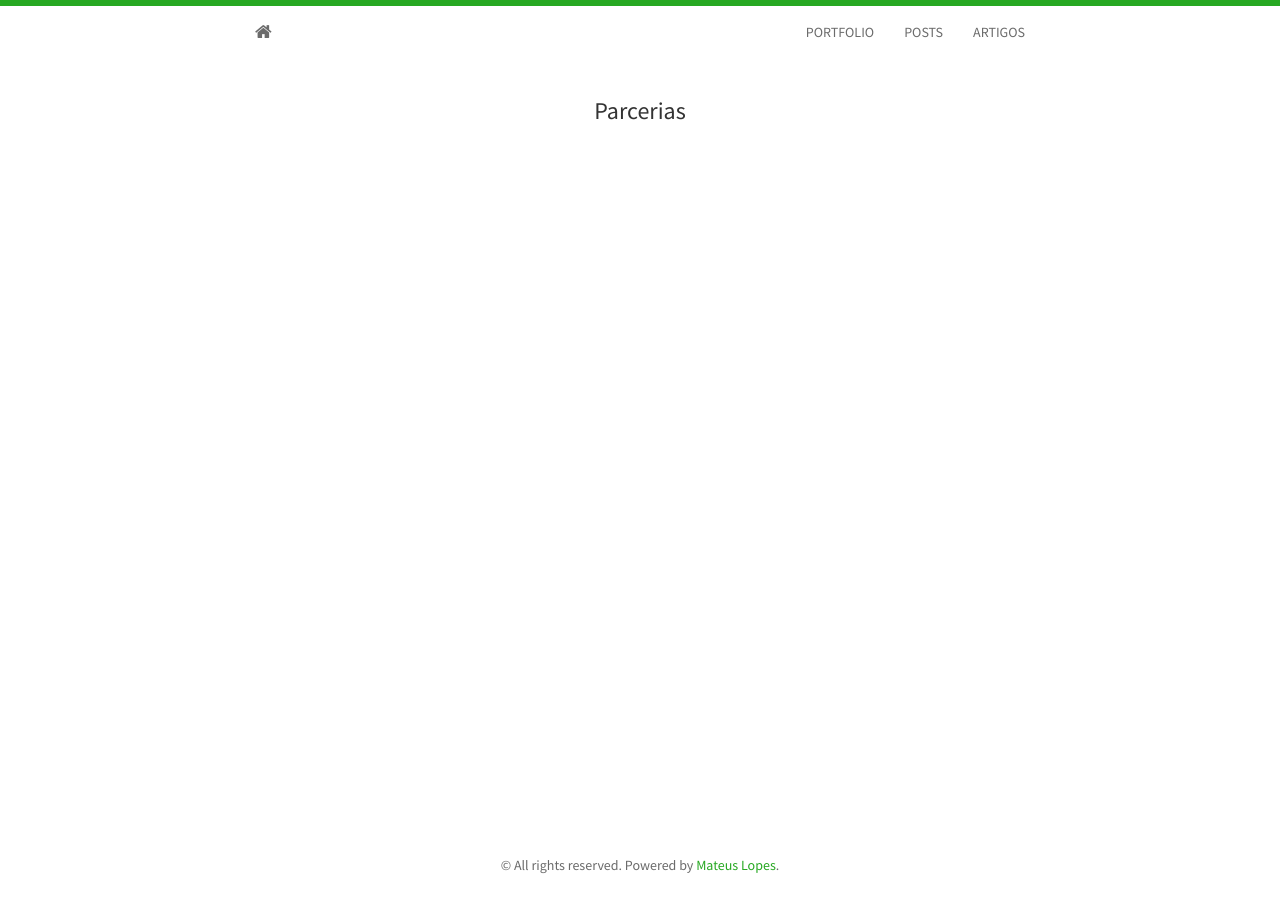
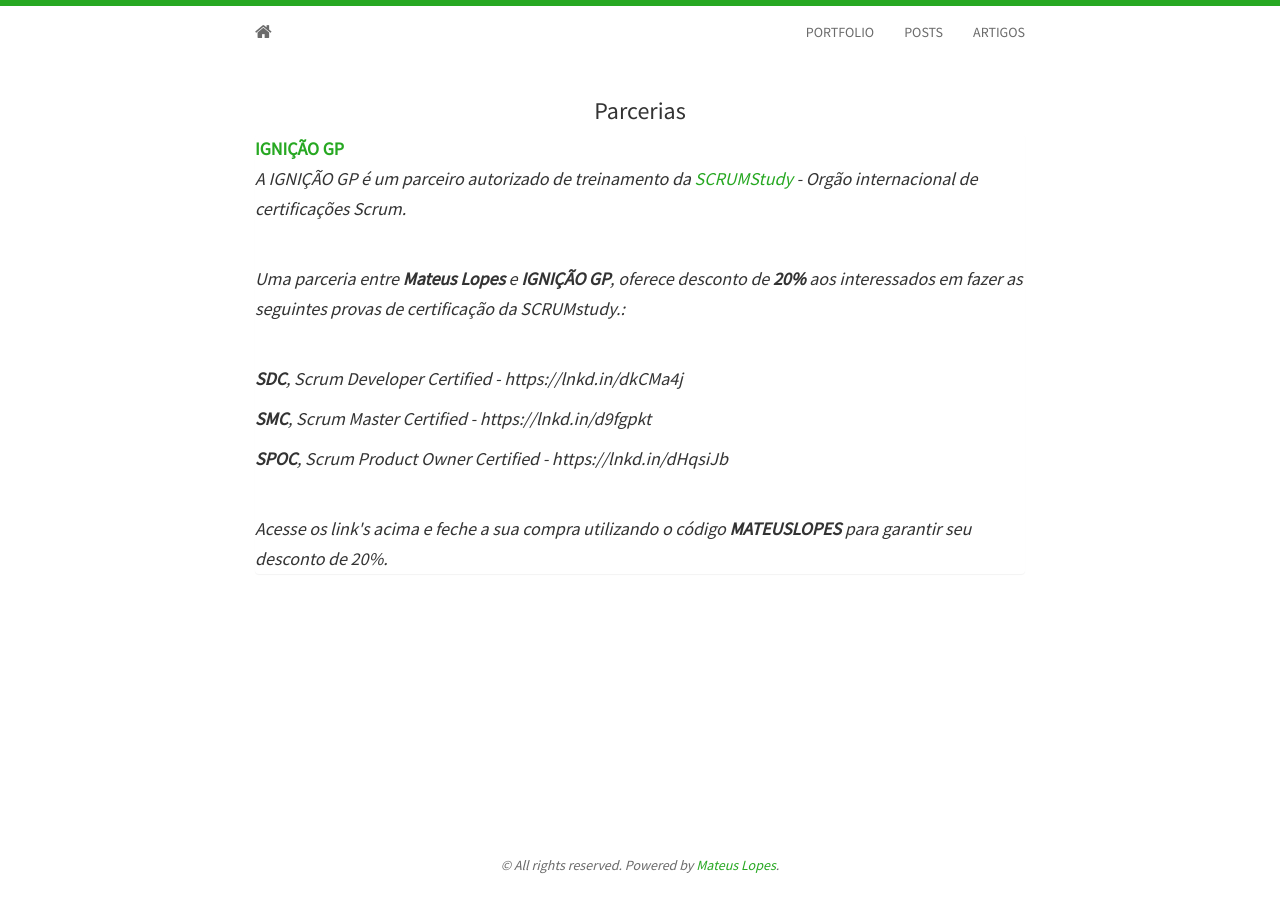
Before and after one commit to mateusbtlopes/mateusbtlopes.github.io, a Jekyll site: the page built from parcerias.html, in a window 1280 px wide. Built offline with Jekyll 4.4.1, drawn with Linux system fonts in a browser that asks for light colours; nearby versions of some CDN libraries.

Commit message:
Update parcerias.html

```diff
--- a/_includes/parcerias.html
+++ b/_includes/parcerias.html
@@ -2,6 +2,18 @@
 <div class="container">
   <h3>Parcerias</h3>
 	  <div class="panel panel-default">
+		<h5>
+		<strong><a href="http://ignicaogp.com.br/home/" target="_blank">IGNIÇÃO GP</a></strong>
+		<p><i>A IGNIÇÃO GP é um parceiro autorizado de treinamento da <a href="https://www.scrumstudy.com/portuguese" target="_blank">SCRUMStudy</a> - Orgão internacional de certificações Scrum.</p>
+		<br/>
+		<p>Uma parceria entre <strong>Mateus Lopes</strong> e <strong>IGNIÇÃO GP</strong>, oferece desconto de <strong>20%</strong> aos interessados em fazer as seguintes provas de certificação da SCRUMstudy.:</p>
+		<br/>
+		<p><strong>SDC</strong>, Scrum Developer Certified - https://lnkd.in/dkCMa4j</p>
+		<p><strong>SMC</strong>, Scrum Master Certified - https://lnkd.in/d9fgpkt</p>
+		<p><strong>SPOC</strong>, Scrum Product Owner Certified - https://lnkd.in/dHqsiJb</p>
+		<br/>
+		<p>Acesse os link's acima e feche a sua compra utilizando o código <strong>MATEUSLOPES</strong> para garantir seu desconto de 20%.
+		</h5>
 	  </div>
 </div>
 </section>
```
